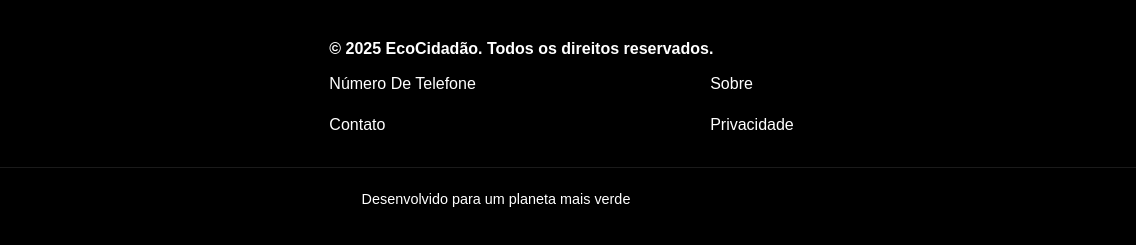
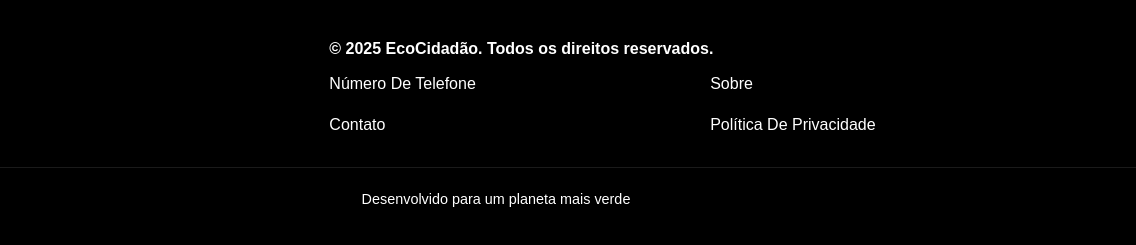
Before and after one commit to gabrielsalgadoguadanhini-cyber/Projeto-De-ECO, a plain HTML site: page sustentabilidade.html in a window 1280 px wide. Shown: the part 4093-4338 px from the top of the page, 144-1280 px from the left. Drawn offline with nearby package versions, Linux system fonts and the light colour scheme.

Commit message:
Update sustentabilidade.html

```diff
--- a/sustentabilidade.html
+++ b/sustentabilidade.html
@@ -237,7 +237,7 @@
           <a href="#">Número De Telefone</a>
           <a href="#"> Sobre</a>
           <a href="#"> Contato</a>
-          <a href="#"> Privacidade</a>
+          <a href="#"> Política De Privacidade</a>
         </div>
       </div>
     </div>
```
